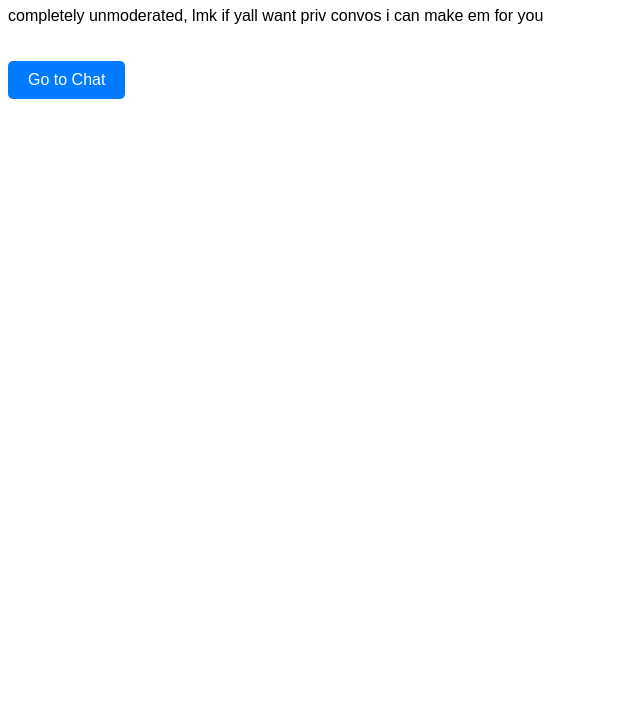
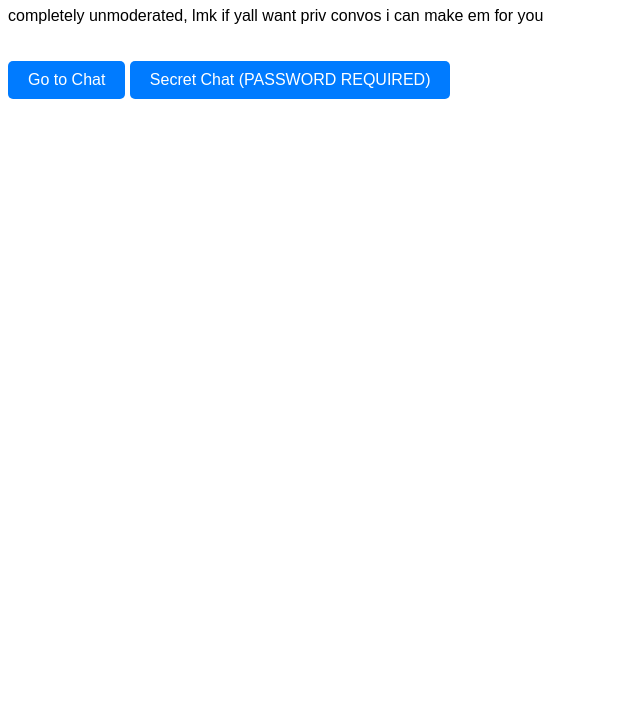
Before and after one commit to JayvonB/JayvonB.github.io, a plain HTML site: page index.html in a window 1280 px wide. Shown: the part 73-800 px from the top of the page, without its empty margins (0-640 px from the left). Drawn offline with Linux system fonts and the light colour scheme.

Commit message:
Update index.html

```diff
--- a/index.html
+++ b/index.html
@@ -38,6 +38,7 @@ body {
   <p>completely unmoderated, lmk if yall want priv convos i can make em for you</p>
 
 <a href="https://jayvonb.github.io/display.html" class="button-link">Go to Chat</a>
+<a href="https://jayvonb.github.io/gameNproxyProtection.html" class="button-link">Secret Chat (PASSWORD REQUIRED)</a>
 
 </body>
 </html>
```
